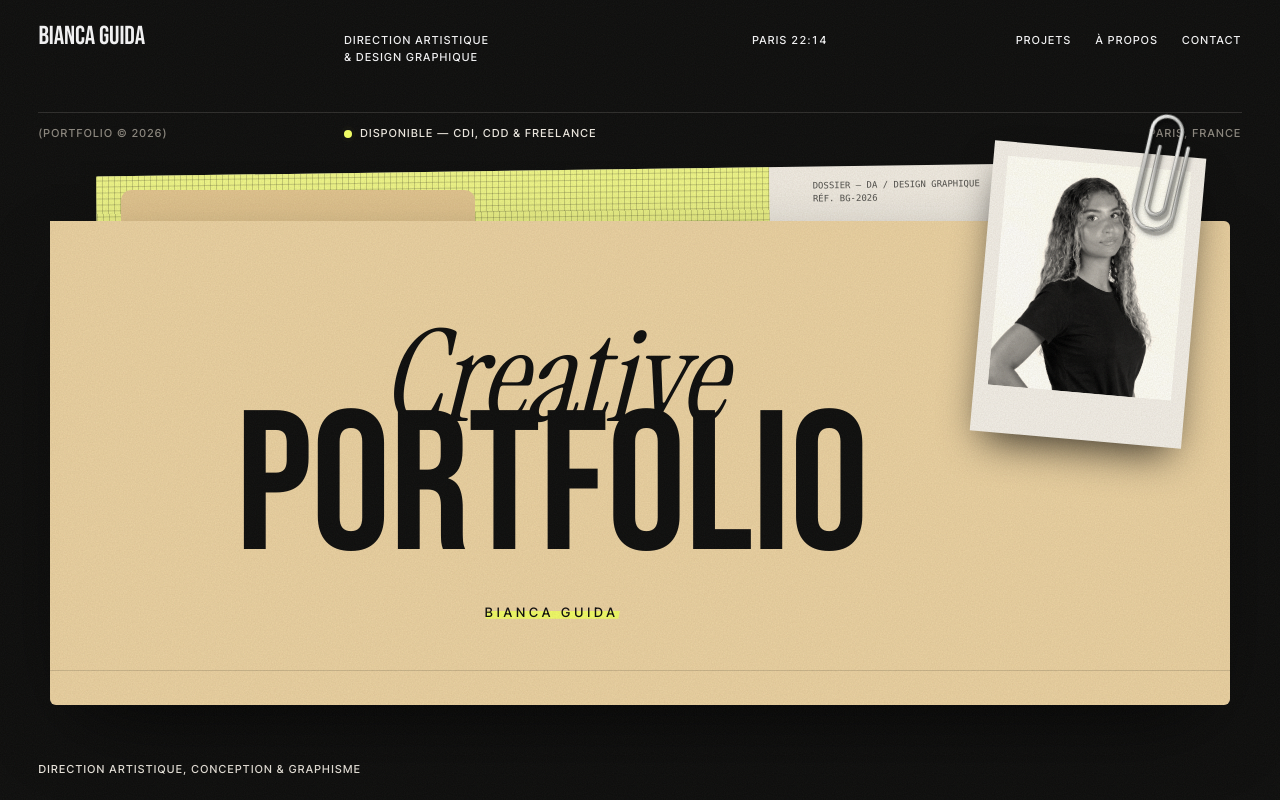
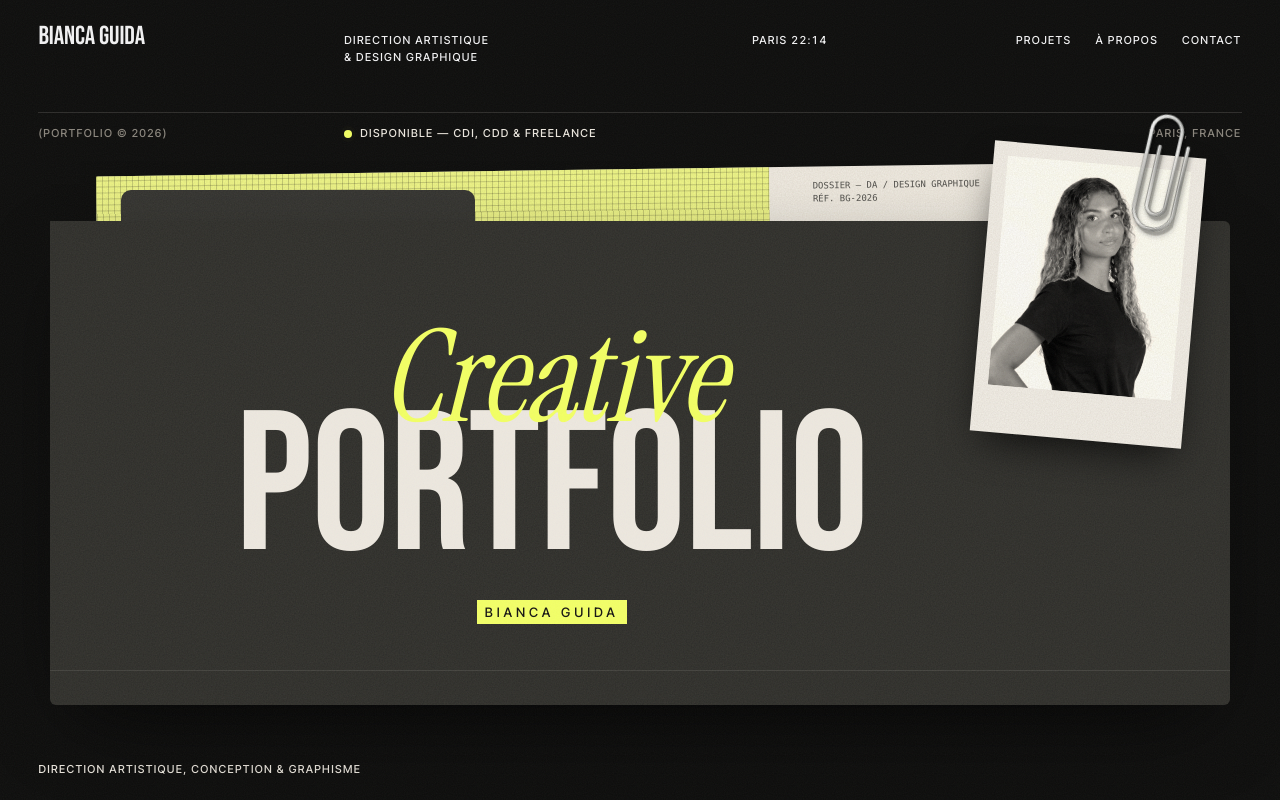
Before and after one commit to biancagda/bianca-guida-portfolio, a Next.js app: page / in a window 1280 px wide. Shown: the top 800 px of the page. Built offline with nearby package versions, Linux system fonts and the light colour scheme.

Commit message:
Page de garde : dossier gris anthracite, Creative en jaune, PORTFOLIO en blanc
Co-Authored-By: Claude Opus 5.5 <noreply@anthropic.com>
Claude-Session: https://claude.ai/code/session_019zLV6BxsN8g4HPLTLGMgo7

```diff
--- a/src/app/globals.css
+++ b/src/app/globals.css
@@ -185,3 +185,9 @@
   -webkit-box-decoration-break: clone;
   box-decoration-break: clone;
 }
+
+/* Variante pour carton foncé : grain clair en surimpression */
+.paper-tex-dark::after {
+  mix-blend-mode: screen;
+  opacity: 0.18;
+}
--- a/src/components/Hero.tsx
+++ b/src/components/Hero.tsx
@@ -63,18 +63,18 @@ export function Hero() {
         </div>
 
         {/* Onglet du dossier */}
-        <div className="paper-tex relative ml-[6%] h-[clamp(18px,2.4vw,34px)] w-[30%] rounded-t-[10px] bg-[#e6c993]" />
+        <div className="paper-tex paper-tex-dark relative ml-[6%] h-[clamp(18px,2.4vw,34px)] w-[30%] rounded-t-[10px] bg-[#2f2f2c]" />
 
         {/* Dossier */}
-        <div className="paper-tex relative overflow-hidden rounded-[6px] rounded-tl-none bg-[#ecd3a3] px-[6%] pb-[9%] pt-[34%] shadow-[0_30px_80px_-30px_rgba(0,0,0,0.9)] md:pt-[9%] md:pb-[7%]">
+        <div className="paper-tex paper-tex-dark relative overflow-hidden rounded-[6px] rounded-tl-none bg-[#2a2a27] px-[6%] pb-[9%] pt-[34%] shadow-[0_30px_80px_-30px_rgba(0,0,0,0.9)] md:pt-[9%] md:pb-[7%]">
           {/* pli du carton */}
-          <div className="pointer-events-none absolute inset-x-0 bottom-[7%] h-px bg-ink/15" />
+          <div className="pointer-events-none absolute inset-x-0 bottom-[7%] h-px bg-paper/10" />
 
           <div className="relative text-center md:pr-[17%]">
-            <p className="serif-i relative z-10 text-[19vw] leading-[0.8] text-ink md:text-[clamp(90px,10vw,170px)]">Creative</p>
-            <p className="display -mt-[0.12em] text-[22vw] leading-[0.85] text-ink md:text-[clamp(120px,15.5vw,250px)]">Portfolio</p>
+            <p className="serif-i relative z-10 text-[19vw] leading-[0.8] text-signal md:text-[clamp(90px,10vw,170px)]">Creative</p>
+            <p className="display -mt-[0.12em] text-[22vw] leading-[0.85] text-paper md:text-[clamp(120px,15.5vw,250px)]">Portfolio</p>
             <p className="label mt-5 text-[11px] tracking-[0.3em] text-ink md:mt-7 md:text-[13px]">
-              <span className="highlight px-1">{site.name}</span>
+              <span className="bg-signal px-2 py-1 text-ink">{site.name}</span>
             </p>
           </div>
         </div>
```
Also changed, not shown: 1 other file (tests, documents, lock files or other folders).
